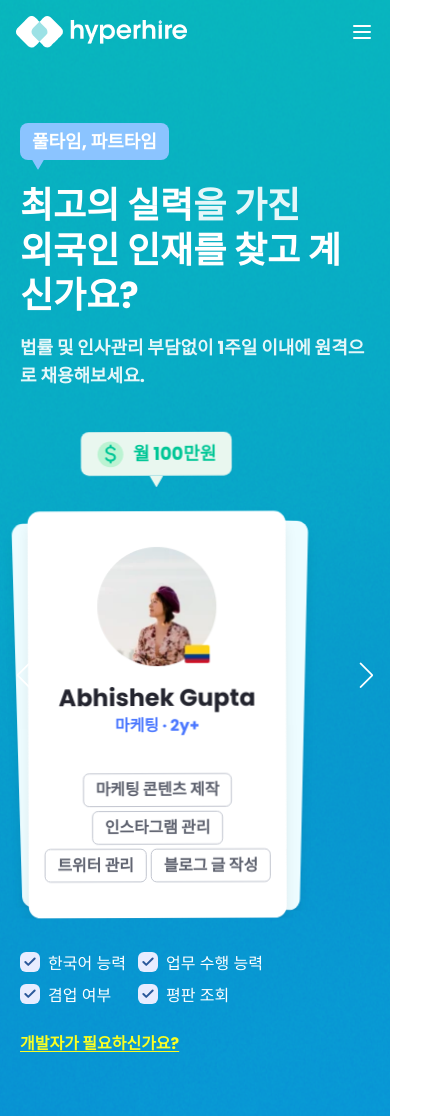
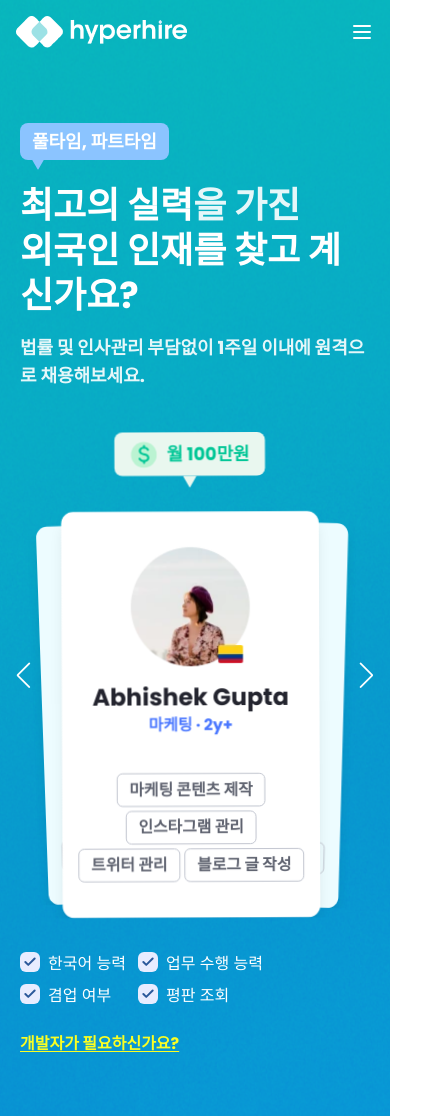
Before and after one commit to ammartanwar/hyperhire, a Next.js app: page / in a window 390 px wide. Shown: the top 1116 px of the page, 426 px wide, since content can reach past the window. Built offline with nearby package versions, Linux system fonts and the light colour scheme.

Commit message:
left position

```diff
--- a/src/styles/globals.css
+++ b/src/styles/globals.css
@@ -77,8 +77,7 @@ li {
     margin-left: 20px !important; */
   }
 
-  .swiper-slide {
-    width: 320px !important;
-    left: 20%;
-  }
+  /* .swiper-slide {
+    width: 300px !important;
+  } */
 }
```
